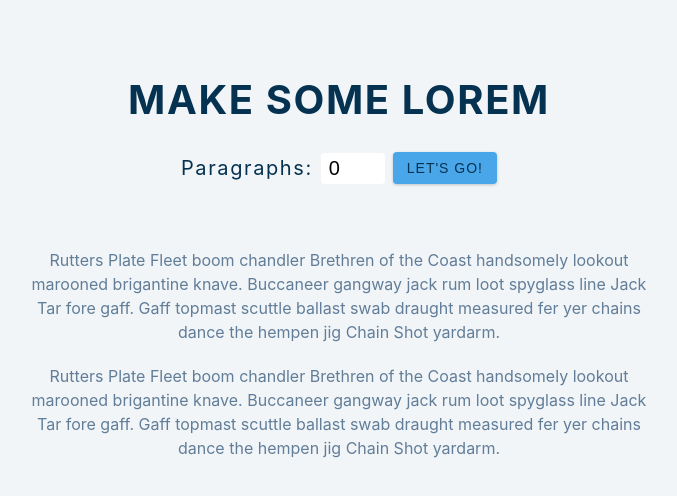
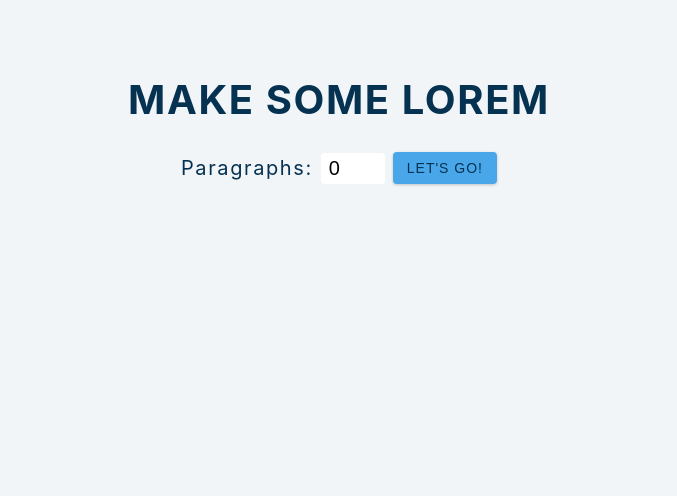
Before and after one commit to alxayeed/15-days-with-React, a React (Create React App) app in the folder 08-lorem/: page / in a window 1280 px wide. Shown: the top 496 px of the page, without its empty margins (301-978 px from the left). Built offline with nearby package versions, Linux system fonts and the light colour scheme.

Commit message:
paragraphs are now shown from the data

```diff
--- a/08-lorem/src/App.js
+++ b/08-lorem/src/App.js
@@ -5,9 +5,12 @@ function App() {
   const [count, setCount] = useState(0)
   const [text, setText] = useState([])
 
+
+
   const handleSubmit = (e) => {
     e.preventDefault()
-    console.log(e)
+    setText(data)
+    console.log(text)
   }
 
   return (
@@ -23,8 +26,9 @@ function App() {
         <button type="submit" className="btn">Let's go!</button>
       </form>
       <article>
-        <p>Rutters Plate Fleet boom chandler Brethren of the Coast handsomely lookout marooned brigantine knave. Buccaneer gangway jack rum loot spyglass line Jack Tar fore gaff. Gaff topmast scuttle ballast swab draught measured fer yer chains dance the hempen jig Chain Shot yardarm.</p>
-        <p>Rutters Plate Fleet boom chandler Brethren of the Coast handsomely lookout marooned brigantine knave. Buccaneer gangway jack rum loot spyglass line Jack Tar fore gaff. Gaff topmast scuttle ballast swab draught measured fer yer chains dance the hempen jig Chain Shot yardarm.</p>
+        {text.map((item, index) => {
+          return <p key="index">{item}</p>
+        })}
       </article>
     </section>
   );
```
